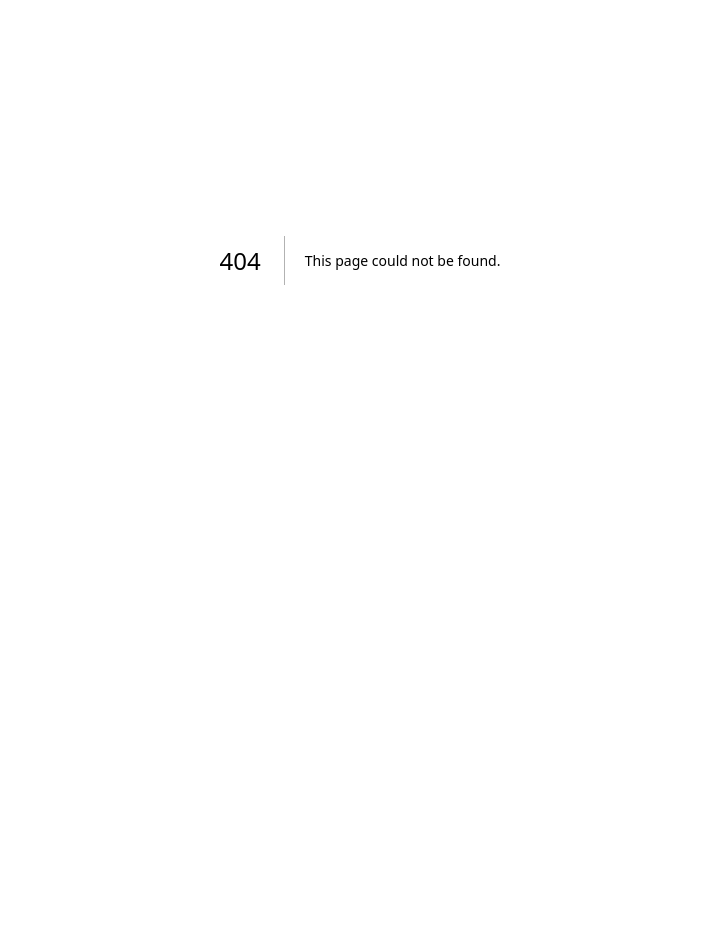
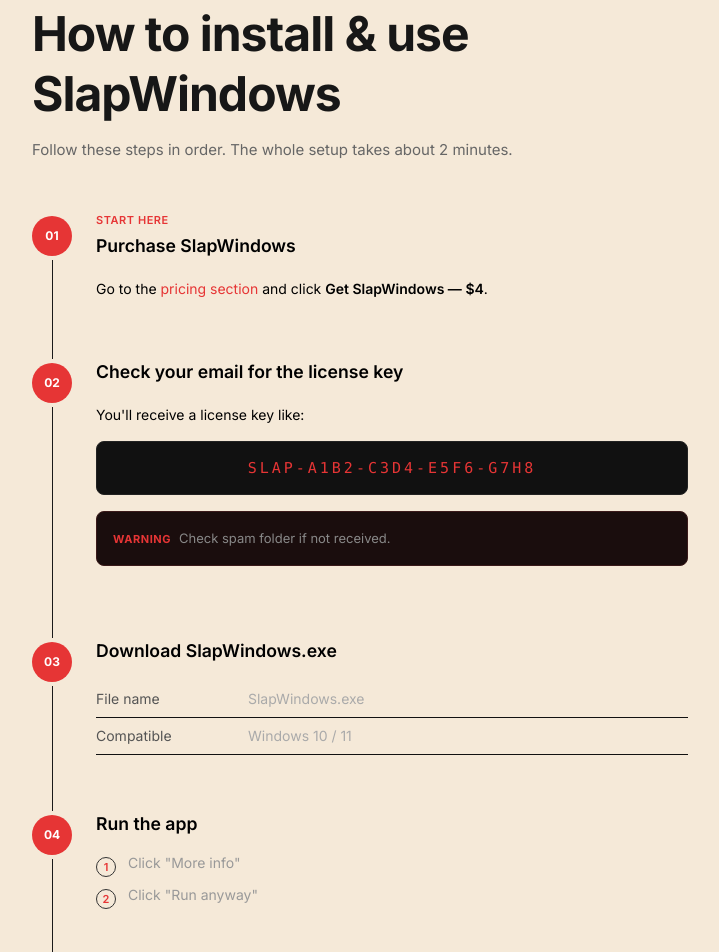
Before and after one commit to mohammedimran2901/slapwindows-landing, a Next.js app: page /guide in a window 1280 px wide. Before the commit this address had no page. Shown: the part 140-1092 px from the top of the page, without its empty margins (280-999 px from the left). Before the commit the page ends 800 px from the top, so only its background shows below. Built offline with nearby package versions, Linux system fonts and the light colour scheme.

Commit message:
New Page add

```diff
--- a/app/api/webhook/route.ts
+++ b/app/api/webhook/route.ts
@@ -47,7 +47,7 @@
 
       // Email bhejo
       await resend.emails.send({
-        from: "SlapWindows <noreply@yourdomain.com>",
+        from: "SlapWindows <noreply@slapwindows.site>",
         to: email,
         subject: "👋 Your SlapWindows License Key",
         html: `
--- /dev/null
+++ b/app/guide/page.tsx
@@ -0,0 +1,229 @@
+import Link from "next/link";
+
+type NoteType = "info" | "warning" | "tip";
+
+export default function GuidePage() {
+  return (
+    <main className="min-h-screen">
+      <div className="max-w-180 mx-auto px-8 py-12">
+
+        {/* Back */}
+        <Link href="/" className="text-[#666] text-md">
+          ← Back to home
+        </Link>
+
+        {/* Header */}
+        <div className="mt-8 mb-12">
+          <p className="text-lg text-[#e63535] uppercase tracking-wider mb-3">
+            Setup Guide
+          </p>
+
+          <h1 className="text-[clamp(2rem,5vw,3rem)] font-bold tracking-[-1px] mb-3 leading-tight">
+            How to install & use SlapWindows
+          </h1>
+
+          <p className="text-[15px] text-[#666] leading-7">
+            Follow these steps in order. The whole setup takes about 2 minutes.
+          </p>
+        </div>
+
+        {/* STEP 1 */}
+        <Step number="01" title="Purchase SlapWindows" status="Start here">
+          <p>
+            Go to the{" "}
+            <Link href="/#pricing" className="text-[#e63535]">
+              pricing section
+            </Link>{" "}
+            and click <Strong>Get SlapWindows — $4</Strong>.
+          </p>
+        </Step>
+
+        {/* STEP 2 */}
+        <Step number="02" title="Check your email for the license key">
+          <p>You'll receive a license key like:</p>
+          <CodeBlock>SLAP-A1B2-C3D4-E5F6-G7H8</CodeBlock>
+          <Note type="warning">
+            Check spam folder if not received.
+          </Note>
+        </Step>
+
+        {/* STEP 3 */}
+        <Step number="03" title="Download SlapWindows.exe">
+          <SpecRow label="File name" value="SlapWindows.exe" />
+          <SpecRow label="Compatible" value="Windows 10 / 11" />
+        </Step>
+
+        {/* STEP 4 */}
+        <Step number="04" title="Run the app">
+          <SubStep n={1} text='Click "More info"' />
+          <SubStep n={2} text='Click "Run anyway"' />
+        </Step>
+
+        {/* STEP 5 */}
+        <Step number="05" title="Enter your license key">
+          <SubStep n={1} text="Copy license key" />
+          <SubStep n={2} text="Paste in app" />
+        </Step>
+
+        {/* STEP 6 */}
+        <Step number="06" title="Runs in system tray">
+          <Note type="tip">
+            Check hidden icons (▲) if not visible.
+          </Note>
+        </Step>
+
+        {/* STEP 7 */}
+        <Step number="07" title="Slap your laptop">
+          <SpecRow label="Trigger" value="Sharp sound" />
+        </Step>
+
+        {/* STEP 8 */}
+        <Step number="08" title="Customize settings" last>
+          <SettingRow name="Sound Pack" desc="Choose sound style" />
+          <SettingRow name="Sensitivity" desc="Adjust detection level" />
+        </Step>
+
+        {/* FAQ */}
+        <div className="mt-12 pt-12 border-t border-[#1a1a1a]">
+          <h2 className="text-lg font-semibold mb-6">Common issues</h2>
+
+          <FaqItem q="No sound plays">
+            Check volume & sensitivity.
+          </FaqItem>
+
+          <FaqItem q="Tray icon missing" last>
+            Click ▲ in taskbar.
+          </FaqItem>
+        </div>
+
+        {/* CTA */}
+        <div className="mt-12 bg-[#111] border border-[#222] rounded-xl p-8 text-center">
+          <p className="text-[15px] text-[#888] mb-4">
+            Still need help?
+          </p>
+
+          <a
+            href="mailto:support@slapwindows.com"
+            className="inline-block bg-[#e63535] text-white px-7 py-3 rounded-lg text-sm font-medium hover:opacity-90 transition"
+          >
+            Contact Support
+          </a>
+
+          <p className="text-xs text-[#444] mt-4">
+            We reply within a few hours.
+          </p>
+        </div>
+
+        {/* Footer */}
+        <div className="border-t border-[#1a1a1a] mt-12 pt-8 text-xs text-[#444] flex justify-between flex-wrap gap-2">
+          <span>© 2026 SlapWindows</span>
+          <div className="flex gap-6">
+            <Link href="/privacy" className="text-[#666]">Privacy</Link>
+            <Link href="/terms" className="text-[#666]">Terms</Link>
+            <a href="mailto:support@slapwindows.com" className="text-[#666]">Support</a>
+          </div>
+        </div>
+
+      </div>
+    </main>
+  );
+}
+
+/* ---------------- COMPONENTS ---------------- */
+
+function Step({ number, title, children, status, last }: any) {
+  return (
+    <div className={`flex gap-6 relative ${!last ? "mb-10" : ""}`}>
+      {!last && (
+        <div className="absolute left-5 top-12 -bottom-10 w-px bg-[#1a1a1a]" />
+      )}
+
+      <div className="w-10 h-10 bg-[#e63535] rounded-full flex items-center justify-center text-xs font-bold text-white mt-1 shrink-0">
+        {number}
+      </div>
+
+      <div className="flex-1 pb-4">
+        {status && (
+          <p className="text-[11px] text-[#e63535] uppercase tracking-wider font-semibold mb-1">
+            {status}
+          </p>
+        )}
+
+        <h2 className="text-[1.1rem] font-semibold mb-4 text-black">
+          {title}
+        </h2>
+
+        <div className="text-sm text-black leading-7">
+          {children}
+        </div>
+      </div>
+    </div>
+  );
+}
+
+function Note({ children, type = "info" }: { children: React.ReactNode; type?: NoteType }) {
+  const styles = {
+    info: "bg-[#0d1a0d] border-[#1a3a1a] text-[#4a9a4a]",
+    warning: "bg-[#1a0d0d] border-[#3a1a1a] text-[#e63535]",
+    tip: "bg-[#0d0d1a] border-[#1a1a3a] text-[#4a6ae6]",
+  }[type];
+
+  return (
+    <div className={`border rounded-lg px-4 py-3 my-4 ${styles}`}>
+      <span className="text-[11px] font-bold uppercase tracking-wider mr-2">
+        {type}
+      </span>
+      <span className="text-[13px] text-[#888]">{children}</span>
+    </div>
+  );
+}
+
+function CodeBlock({ children }: any) {
+  return (
+    <div className="bg-[#111] border border-[#222] rounded-lg px-5 py-3 my-3 text-center font-mono text-[15px] tracking-[3px] text-[#e63535]">
+      {children}
+    </div>
+  );
+}
+
+function Strong({ children }: any) {
+  return <strong className=" font-semibold">{children}</strong>;
+}
+
+function SubStep({ n, text }: any) {
+  return (
+    <div className="flex gap-3 items-start mb-2">
+      <div className="w-5 h-5 border border-[#333] rounded-full flex items-center justify-center text-[11px] text-[#e63535] font-semibold mt-1">
+        {n}
+      </div>
+      <p className="text-sm text-[#999]">{text}</p>
+    </div>
+  );
+}
+
+function SpecRow({ label, value }: any) {
+  return (
+    <div className="flex gap-3 py-2 border-b border-[#111] text-sm">
+      <span className="text-[#555] min-w-[140px]">{label}</span>
+      <span className="text-[#aaa]">{value}</span>
+    </div>
+  );
+}
+
+function SettingRow({ name, desc }: any) {
+  return (
+    <div className="bg-[#111] border border-[#1a1a1a] rounded-lg px-4 py-3 mb-2">
+      <p className="text-sm font-semibold text-[#ddd]">{name}</p>
+      <p className="text-sm text-[#666]">{desc}</p>
+    </div>
+  );
+}
+
+function FaqItem({ q, children, last }: any) {
+  return (
+    <div className={`${!last ? "border-b border-[#1a1a1a]" : ""} py-5`}>
+      <p className="text-sm font-semibold text-[#ddd] mb-2">{q}</p>
+      <p className="text-sm text-[#666]">{children}</p>
+    </div>
+  );
+}
--- a/app/page.tsx
+++ b/app/page.tsx
@@ -99,9 +99,9 @@
   };
 
   return (
-    <main className="bg-[#fdf8f8] text-black min-h-screen">
+    <main className="bg-[#faf8f8] text-black min-h-screen">
       {/* NAV */}
-      <nav className="flex justify-between items-center px-4 sm:px-8 py-4 sticky top-0 backdrop-blur-md z-100 border-b border-[#f0d0d0]">
+      <nav className="flex justify-between items-center px-4 sm:px-8 py-4 sticky top-0 backdrop-blur-md z-100">
         <div className="text-base sm:text-lg font-medium tracking-tight">
           SlapWindows
         </div>
@@ -118,6 +118,12 @@
           >
             Pricing
           </span>
+          <a
+            href="/guide"
+            style={{ fontSize: 13, color: "#666", textDecoration: "none" }}
+          >
+            📖 How to install →
+          </a>
           <button
             onClick={() => scrollTo("pricing")}
             className="bg-[#e63535] text-white border-none px-4 py-2 rounded-full text-xs sm:text-sm font-medium cursor-pointer hover:bg-[#cc2020] transition-colors whitespace-nowrap"
```
